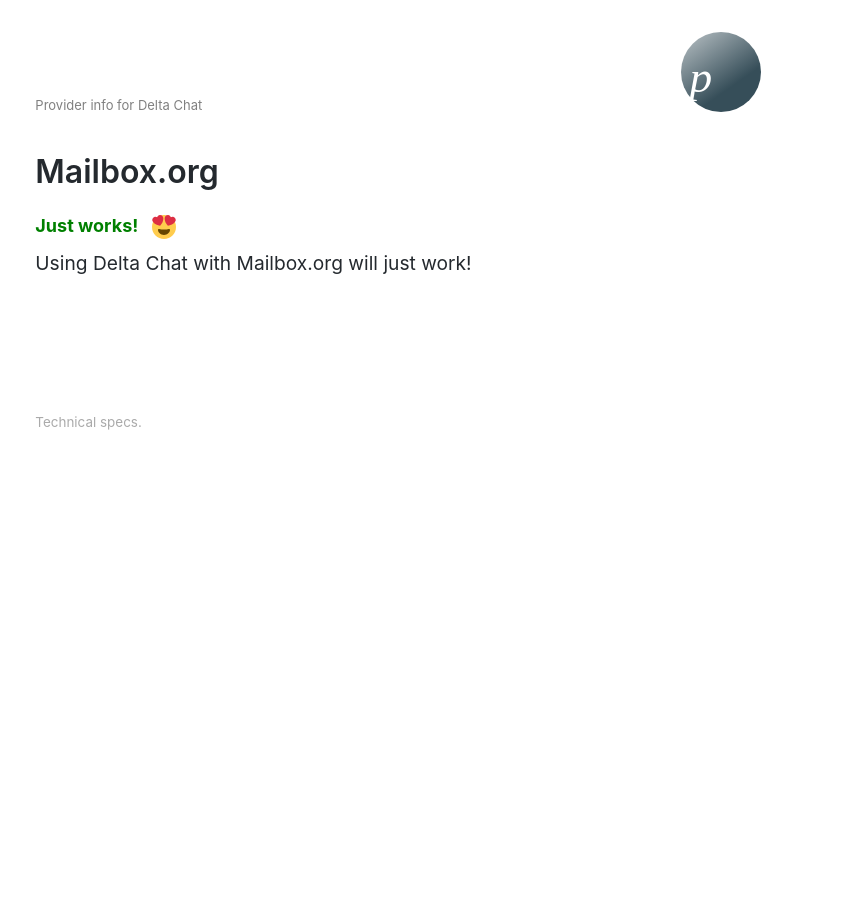
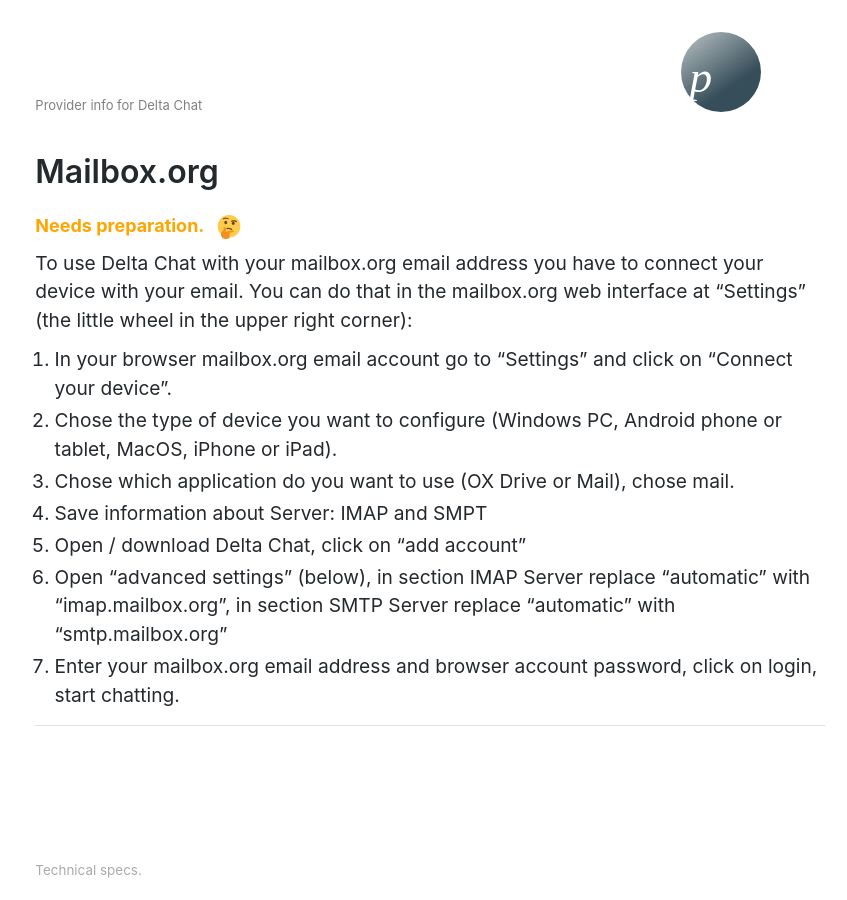
Before and after one commit to deltachat/provider-db, a Jekyll site: the page built from _providers/mailbox.org.md, in a window 1280 px wide. Shown: the whole page, without its empty margins (210-1057 px from the left). Built offline with Jekyll 4.4.1, drawn with Linux system fonts in a browser that asks for light colours.

Commit message:
corrected status and set up for mailbox.org

```diff
--- a/_providers/mailbox.org.md
+++ b/_providers/mailbox.org.md
@@ -1,6 +1,7 @@
 ---
 name: Mailbox.org
-status: OK
+
+status: PREPARATION
 domains:
 - mailbox.org
 - secure.mailbox.org
@@ -19,3 +20,16 @@
 last_checked: 2019-03
 website: https://mailbox.org
 ---
+
+To use Delta Chat with your mailbox.org email address you have to connect your device with your email. You can do that in the mailbox.org web interface at "Settings" (the little wheel in the upper right corner):
+
+
+1. In your browser mailbox.org email account go to "Settings" and click on "Connect your device".
+2. Chose the type of device you want to configure (Windows PC, Android phone or tablet, MacOS, iPhone or iPad).
+3. Chose which application do you want to use (OX Drive or Mail), chose mail.
+4. Save information about Server: IMAP and SMPT
+5. Open / download Delta Chat, click on “add account”
+6. Open "advanced settings" (below), in section IMAP Server replace “automatic” with "imap.mailbox.org", in section SMTP Server replace “automatic” with “smtp.mailbox.org"
+7. Enter your mailbox.org email address and browser account password, click on login, start chatting.
+
+---
```
